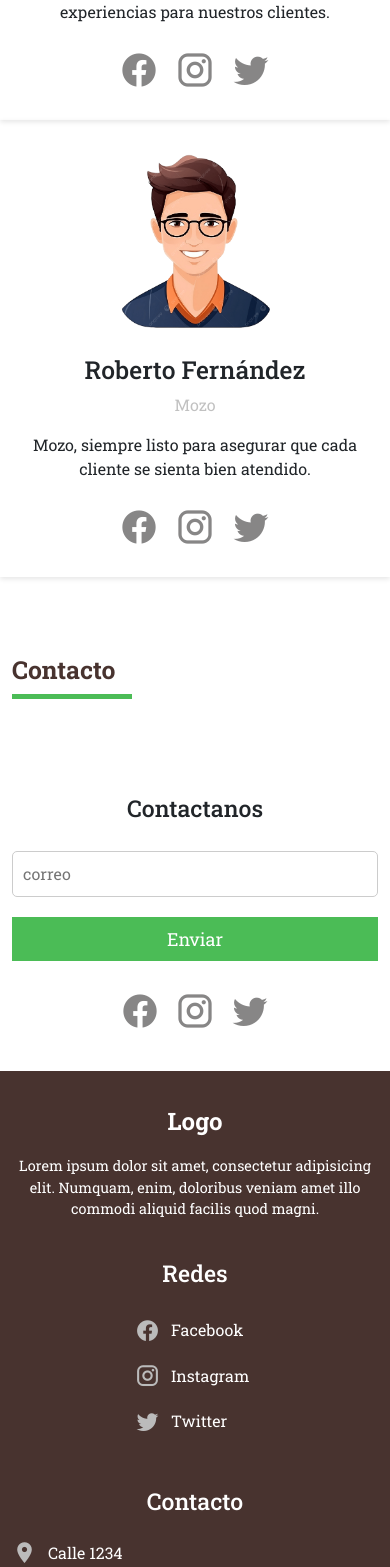
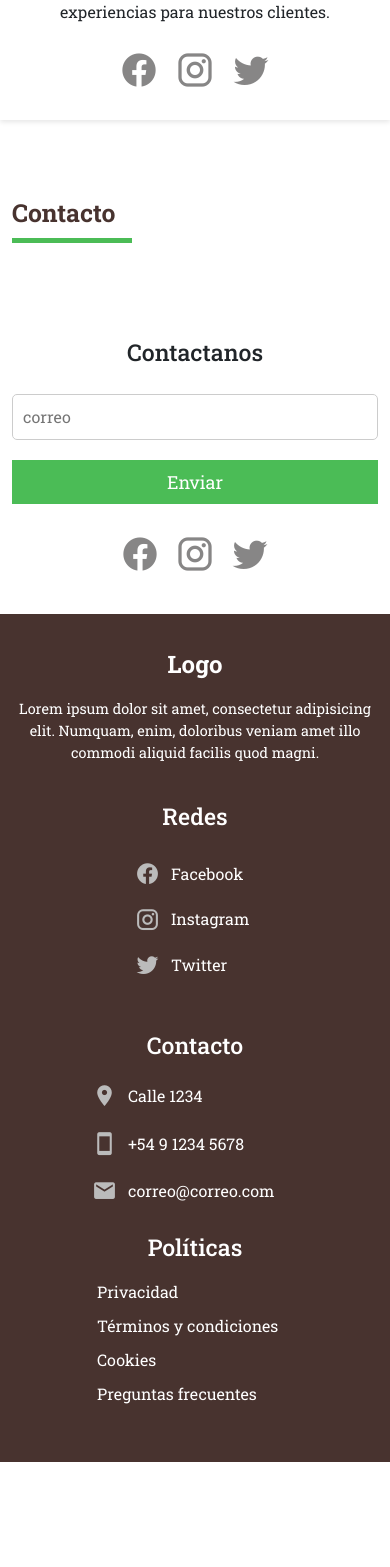
Before and after one commit to FacundoGabriel/cafe-v1, a React (Vite) app: page / in a window 390 px wide. Shown: the part 7561-9128 px from the top of the page. After the commit the page ends 9023 px from the top, so only its background shows below. Built offline with nearby package versions, Linux system fonts and the light colour scheme; a web font is replaced by a local one.

Commit message:
se corrigio errores en el contacto y en el diseño movil

```diff
--- a/src/components/contacto/Contacto.jsx
+++ b/src/components/contacto/Contacto.jsx
@@ -4,14 +4,14 @@ export const Contacto = () => {
   return (
     <>
         <div id='contacto' className='container-fluid container-contacto  mt-5'>
-            <h2>Contacto</h2>
+            <h2 data-aos="fade-right">Contacto</h2>
 
             <div className='contacto-info d-flex justify-content-center flex-column flex-lg-row gap-10 mt-5'>
-                <h3 className='mt-5 mt-lg-0' >Contactanos</h3>
-                <input type="email" className='' placeholder='correo'/>
-                <button className='btn-style '>Enviar</button>
+                <h3 data-aos="fade-up" className='mt-5 mt-lg-0' >Contactanos</h3>
+                <input data-aos="fade-up" type="email" className='' placeholder='correo'/>
+                <button data-aos="fade-up" className='btn-style '>Enviar</button>
 
-                <ul className="list-unstyled d-flex gap-10 justify-content-center align-items-center m-0 p-0 list-iconos">
+                <ul data-aos="fade-up" className="list-unstyled d-flex gap-10 justify-content-center align-items-center m-0 p-0 list-iconos">
                 <li><a href="#" target="_blank">
                     <i className="mdi mdi-facebook"></i>
                   </a>
--- a/src/components/footer/Footer.css
+++ b/src/components/footer/Footer.css
@@ -91,13 +91,13 @@
   }
 
 
-@media (max-width: 990){
+@media (max-width: 990px){
     .politicas-info p {
-        padding-left: 70px;
+        padding-left: 85px;
     }
 
     .footer-info p {
-        padding-left: 55px;
+        padding-left: 80px;
     }
 
 }
--- a/src/components/footer/Footer.jsx
+++ b/src/components/footer/Footer.jsx
@@ -5,17 +5,17 @@ export const Footer = () => {
     <div className="container-fluid container-footer">
       <div className="row">
         <div className="col-12 col-md-4 col-lg-3 mb-4 text-center text-lg-start">
-          <p className="footer-logo">Logo</p>
-          <p className="footer-description">
+          <p data-aos="fade-right" className="footer-logo">Logo</p>
+          <p data-aos="fade-right" className="footer-description">
             Lorem ipsum dolor sit amet, consectetur adipisicing elit. Numquam,
             enim, doloribus veniam amet illo commodi aliquid facilis quod magni.
           </p>
         </div>
 
         <div className="col-12 col-md-4 col-lg-3 mb-4 text-center">
-          <h3 className="mb-4 mb-md-3">Redes</h3>
-          <ul className="footer-social d-flex flex-column align-items-center">
-            <li>
+          <h3 data-aos="fade-right" className="mb-4 mb-md-3">Redes</h3>
+          <ul data-aos="fade-right" className="footer-social d-flex flex-column align-items-center">
+            <li >
               <a
                 href="https://facebook.com"
                 target="_blank"
@@ -45,7 +45,7 @@ export const Footer = () => {
           </ul>
         </div>
 
-        <div className="col-12 col-md-4 col-lg-3 mb-4 footer-contacto text-center text-lg-start">
+        <div data-aos="fade-right" className="col-12 col-md-4 col-lg-3 mb-4 footer-contacto text-center text-lg-start">
           <h3 className="mb-2 ">Contacto</h3>
           <div className="d-flex flex-column align-items-center justify-content-center footer-info ps-0">
             <p>
@@ -60,7 +60,7 @@ export const Footer = () => {
           </div>
         </div>
 
-        <div className="col-12 col-md-4 col-lg-3 mb-4 footer-politicas text-center text-lg-start">
+        <div data-aos="fade-right" className="col-12 col-md-4 col-lg-3 mb-4 footer-politicas text-center text-lg-start">
           <h3>Políticas</h3>
           <div className="politicas-info text-lg-start">
             <p>
--- a/src/components/nosotros/Nosotros.jsx
+++ b/src/components/nosotros/Nosotros.jsx
@@ -9,8 +9,8 @@ export const Nosotros = () => {
           ¿Quienes somos?
         </h3>
         <div className="info-nosotros mt-4">
-          <h2 data-aos="fade-left">Una historia que comenzó con aroma</h2>
-          <p data-aos="fade-left">
+          <h2 data-aos="fade-right">Una historia que comenzó con aroma</h2>
+          <p data-aos="fade-right">
             Todo empezó en una pequeña cocina, con una vieja cafetera que reunía
             amigos, risas y sueños. Lo que era una simple costumbre se
             transformó en pasión: compartir el mejor café, hecho con dedicación
--- a/src/empleados.json
+++ b/src/empleados.json
@@ -64,16 +64,6 @@
           "instagram": "https://instagram.com",
           "twitter": "https://twitter.com"
         }
-    },
-    {
-        "nombre": "Roberto Fernández",
-        "foto": "/img/img_sobre-nosotros.png",
-        "description": "Mozo, siempre listo para asegurar que cada cliente se sienta bien atendido.",
-        "cargo": "Mozo",
-        "redes": {
-          "facebook": "https://facebook.com",
-          "instagram": "https://instagram.com",
-          "twitter": "https://twitter.com"
-        }
     }
+
 ]
```
